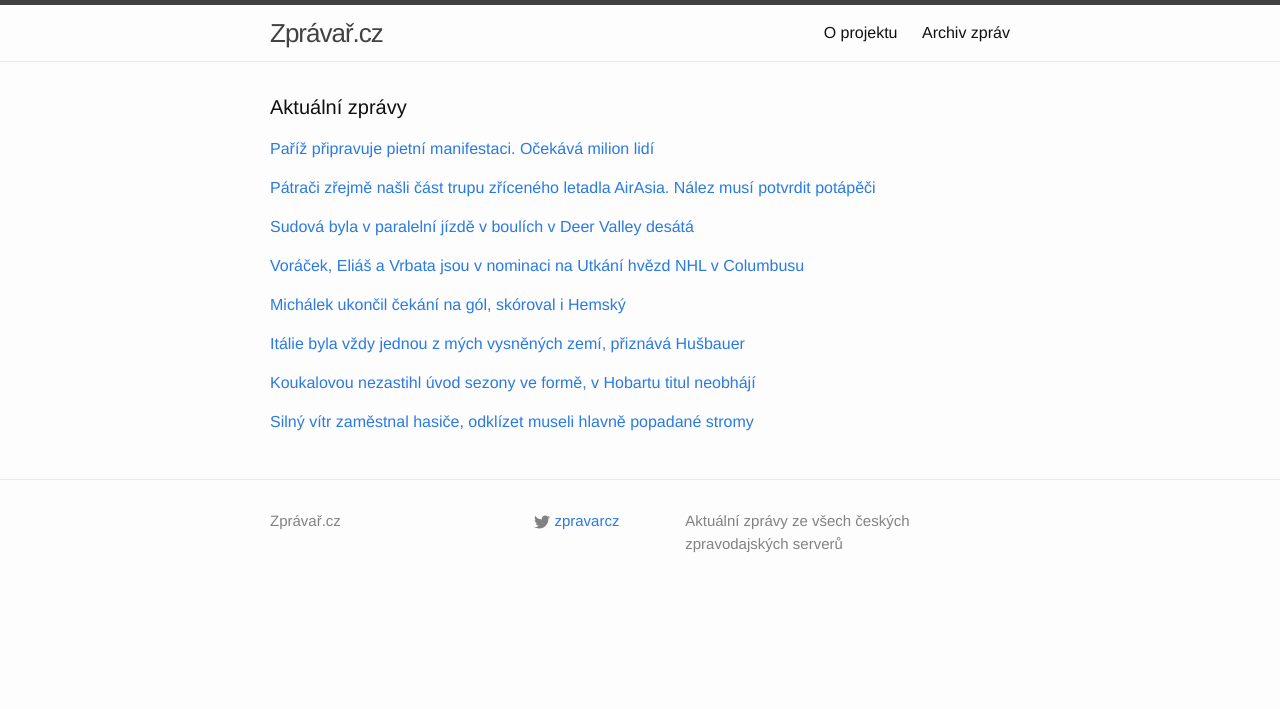
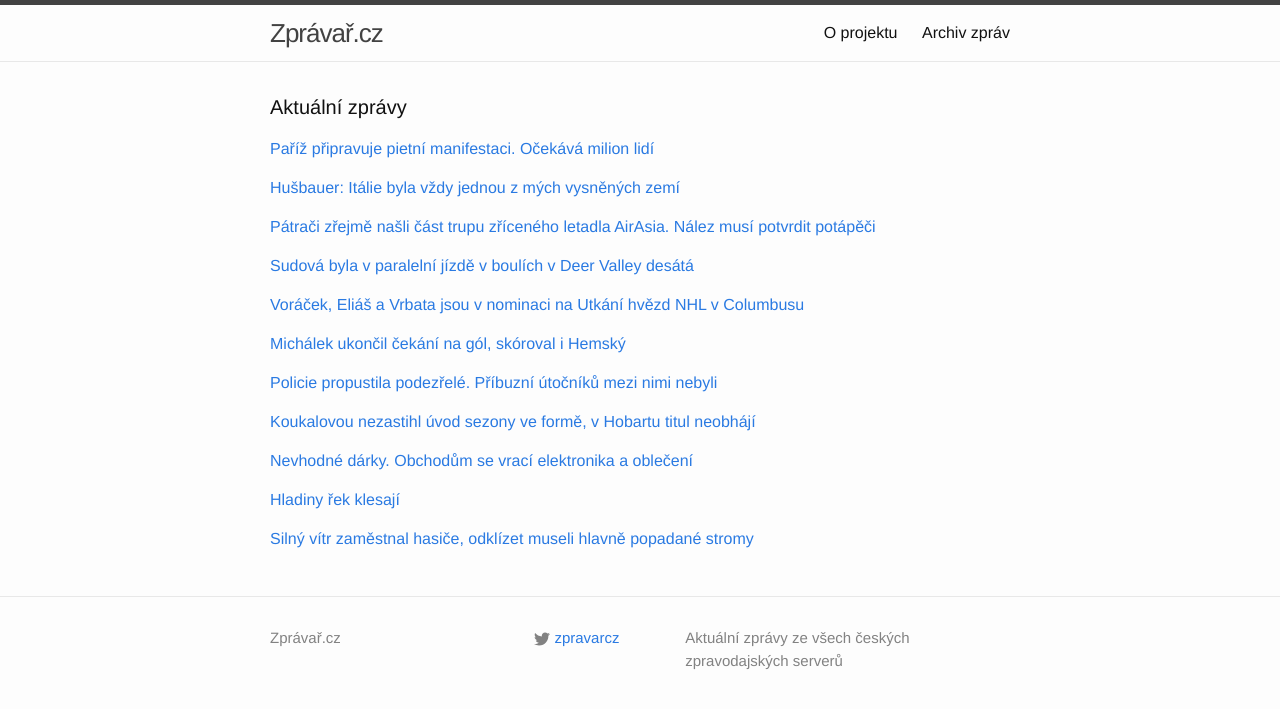
Before and after one commit to adliska/zpravar, a Jekyll site: the page built from index.html, in a window 1280 px wide. Shown: the top 709 px of the page. Built offline with Jekyll 4.4.1, drawn with Linux system fonts in a browser that asks for light colours; some of the changed lines change nothing that is shown.

Commit message:
zpravar news update

```diff
--- a/index.html
+++ b/index.html
@@ -23,8 +23,17 @@ layout: default
 <li><a href=http://www.novinky.cz/zahranicni/evropa/358426-utoky-ve-francii-mohou-byt-zacatkem-vlny-atentatu-v-evrope.html>Útoky ve Francii mohou být začátkem vlny atentátů v Evropě - www.novinky.cz</a></li>
 <li><a href=http://www.ceskenoviny.cz/zpravy/zpravy/utoky-ve-francii-pry-mohou-byt-zacatkem-vlny-atentatu-v-evrope/1167433>Útoky ve Francii prý mohou být začátkem vlny atentátů v Evropě - www.ceskenoviny.cz</a></li>
 </ul>
-</div><p><a href="javascript:;" onclick="toggle_visibility('zpravy1')">Pátrači zřejmě našli část trupu zříceného letadla AirAsia. Nález musí potvrdit potápěči</a></p>
+</div><p><a href="javascript:;" onclick="toggle_visibility('zpravy1')">Hušbauer: Itálie byla vždy jednou z mých vysněných zemí</a></p>
 <div id="zpravy1" style="display:none">
+<ul>
+<li><a href=http://www.tyden.cz/rubriky/sport/fotbal/husbauer-italie-byla-vzdy-jednou-z-mych-vysnenych-zemi_329745.html>Hušbauer: Itálie byla vždy jednou z mých vysněných zemí - www.tyden.cz</a></li>
+<li><a href=http://fotbal.idnes.cz/fotbal-cagliari-husbauer-0xk-/fot_zahranici.aspx?c=A150111_094247_fot_zahranici_rou>Itálie byla vždy jednou z mých vysněných zemí, přiznává Hušbauer - fotbal.idnes.cz</a></li>
+<li><a href=http://www.denik.cz/fotbal/husbauer-si-odchodem-do-italie-plni-sen-se-spartou-se-skoro-nestacil-rozloucit-2.html>Hušbauer si odchodem do Itálie plní sen. Se Spartou se skoro nestačil rozloučit - www.denik.cz</a></li>
+<li><a href=http://sport.aktualne.cz/husbauer-si-splnil-sen-moc-jsem-si-pral-dostat-se-do-italie/r~2dfa4606996b11e49bec0025900fea04/>Hušbauer si splnil sen. Moc jsem si přál dostat se do Itálie - sport.aktualne.cz</a></li>
+<li><a href=http://www.sportovninoviny.cz/zpravy/husbauer-italie-byla-vzdy-jednou-z-mych-vysnenych-zemi/1167476>Hušbauer: Itálie byla vždy jednou z mých vysněných zemí - www.sportovninoviny.cz</a></li>
+</ul>
+</div><p><a href="javascript:;" onclick="toggle_visibility('zpravy2')">Pátrači zřejmě našli část trupu zříceného letadla AirAsia. Nález musí potvrdit potápěči</a></p>
+<div id="zpravy2" style="display:none">
 <ul>
 <li><a href=http://www.rozhlas.cz/_zprava/patraci-zrejme-nasli-cast-trupu-zriceneho-letadla-airasia-nalez-musi-potvrdit-potapeci--1442120>Pátrači zřejmě našli část trupu zříceného letadla AirAsia. Nález musí potvrdit potápěči - www.rozhlas.cz</a></li>
 <li><a href=http://www.novinky.cz/zahranicni/svet/358431-nasli-jsme-asi-trup-letadla-hlasi-patraci-po-zricenem-airbusu.html>Našli jsme asi trup letadla, hlásí pátrači po zříceném airbusu - www.novinky.cz</a></li>
@@ -32,47 +41,60 @@ layout: default
 <li><a href=http://zpravy.aktualne.cz/zahranici/nasli-jsme-trup-zriceneho-airbusu-hlasi-indonesti-patraci/r~959d0dd2995e11e4bdad0025900fea04/>Našli jsme trup zříceného airbusu, hlásí indonéští pátrači - zpravy.aktualne.cz</a></li>
 <li><a href=http://www.ceskenoviny.cz/zpravy/zpravy/indonesti-patraci-pry-lokalizovali-trup-zriceneho-letadla/1167446>Indonéští pátrači prý lokalizovali trup zříceného letadla - www.ceskenoviny.cz</a></li>
 </ul>
-</div><p><a href="javascript:;" onclick="toggle_visibility('zpravy2')">Sudová byla v paralelní jízdě v boulích v Deer Valley desátá</a></p>
-<div id="zpravy2" style="display:none">
+</div><p><a href="javascript:;" onclick="toggle_visibility('zpravy3')">Sudová byla v paralelní jízdě v boulích v Deer Valley desátá</a></p>
+<div id="zpravy3" style="display:none">
 <ul>
 <li><a href=http://sport.aktualne.cz/sudova-byla-v-paralelni-jizde-v-boulich-v-deer-valley-desata/r~09e5e7b6997511e49f60002590604f2e/>Sudová byla v paralelní jízdě v boulích v Deer Valley desátá - sport.aktualne.cz</a></li>
 <li><a href=http://www.denik.cz/zimni_sporty/boularka-sudova-skoncila-v-generalce-na-ms-v-paralelni-jizde-desata-20150111.html>Boulařka Sudová skončila v generálce na MS v paralelní jízdě desátá - www.denik.cz</a></li>
 <li><a href=http://www.sportovninoviny.cz/zpravy/sudova-byla-v-paralelni-jizde-v-boulich-v-deer-valley-desata/1167469>Sudová byla v paralelní jízdě v boulích v Deer Valley desátá - www.sportovninoviny.cz</a></li>
 <li><a href=http://sport.idnes.cz/akrobaticke-lyzovani-boule-sudova-d5h-/lyzovani.aspx?c=A150111_082425_lyzovani_rou>Boulařka Sudová skončila v paralelní jízdě v Deer Valley desátá - sport.idnes.cz</a></li>
 </ul>
-</div><p><a href="javascript:;" onclick="toggle_visibility('zpravy3')">Voráček, Eliáš a Vrbata jsou v nominaci na Utkání hvězd NHL v Columbusu</a></p>
-<div id="zpravy3" style="display:none">
+</div><p><a href="javascript:;" onclick="toggle_visibility('zpravy4')">Voráček, Eliáš a Vrbata jsou v nominaci na Utkání hvězd NHL v Columbusu</a></p>
+<div id="zpravy4" style="display:none">
 <ul>
 <li><a href=http://hokej.idnes.cz/hokej-nhl-utkani-hvezd-cesi-dds-/nhl.aspx?c=A150111_081007_ms-hokej-2015_rou>Voráček, Eliáš a Vrbata jsou v nominaci na Utkání hvězd NHL v Columbusu - hokej.idnes.cz</a></li>
 <li><a href=http://www.denik.cz/hokej/utkani-hvezd-nhl-zna-ucastniky-do-vybrane-spolecnosti-se-dostali-tri-cesi-201501.html>Utkání hvězd NHL zná účastníky. Do vybrané společnosti se dostali tři Češi - www.denik.cz</a></li>
 <li><a href=http://sport.aktualne.cz/voracek-elias-a-vrbata-byli-nominovani-na-utkani-hvezd-nhl/r~1a03c2a8996111e49e4b0025900fea04/>Voráček, Eliáš a Vrbata byli nominováni na Utkání hvězd NHL - sport.aktualne.cz</a></li>
 <li><a href=http://www.sportovninoviny.cz/zpravy/voracek-elias-a-vrbata-byli-nominovani-na-utkani-hvezd-nhl/1167456>Voráček, Eliáš a Vrbata byli nominováni na Utkání hvězd NHL - www.sportovninoviny.cz</a></li>
 </ul>
-</div><p><a href="javascript:;" onclick="toggle_visibility('zpravy4')">Michálek ukončil čekání na gól, skóroval i Hemský</a></p>
-<div id="zpravy4" style="display:none">
+</div><p><a href="javascript:;" onclick="toggle_visibility('zpravy5')">Michálek ukončil čekání na gól, skóroval i Hemský</a></p>
+<div id="zpravy5" style="display:none">
 <ul>
 <li><a href=http://www.tyden.cz/rubriky/sport/hokej/nhl/michalek-ukoncil-cekani-na-gol-skoroval-i-hemsky_329736.html>Michálek ukončil čekání na gól, skóroval i Hemský - www.tyden.cz</a></li>
 <li><a href=http://www.tyden.cz/rubriky/sport/hokej/nhl/pastrnak-slavil-premierove-trefy-trefili-se-i-michalek-a-hemsky_329736.html>Pastrňák slavil premiérové trefy, trefili se i Michálek a Hemský - www.tyden.cz</a></li>
 <li><a href=http://www.denik.cz/hokej/michalek-ukoncil-v-nhl-cekani-na-gol-pastrnak-byl-v-sedmem-nebi-20150111.html>Michálek ukončil v NHL čekání na gól, Pastrňák byl v sedmém nebi - www.denik.cz</a></li>
 <li><a href=http://www.sportovninoviny.cz/zpravy/michalek-ukoncil-v-nhl-cekani-na-gol-pastrnak-byl-v-sedmem-nebi/1167425>Michálek ukončil v NHL čekání na gól, Pastrňák byl v sedmém nebi	 - www.sportovninoviny.cz</a></li>
 </ul>
-</div><p><a href="javascript:;" onclick="toggle_visibility('zpravy5')">Itálie byla vždy jednou z mých vysněných zemí, přiznává Hušbauer</a></p>
-<div id="zpravy5" style="display:none">
+</div><p><a href="javascript:;" onclick="toggle_visibility('zpravy6')">Policie propustila podezřelé. Příbuzní útočníků mezi nimi nebyli</a></p>
+<div id="zpravy6" style="display:none">
 <ul>
-<li><a href=http://fotbal.idnes.cz/fotbal-cagliari-husbauer-0xk-/fot_zahranici.aspx?c=A150111_094247_fot_zahranici_rou>Itálie byla vždy jednou z mých vysněných zemí, přiznává Hušbauer - fotbal.idnes.cz</a></li>
-<li><a href=http://www.denik.cz/fotbal/husbauer-si-odchodem-do-italie-plni-sen-se-spartou-se-skoro-nestacil-rozloucit-2.html>Hušbauer si odchodem do Itálie plní sen. Se Spartou se skoro nestačil rozloučit - www.denik.cz</a></li>
-<li><a href=http://sport.aktualne.cz/husbauer-si-splnil-sen-moc-jsem-si-pral-dostat-se-do-italie/r~2dfa4606996b11e49bec0025900fea04/>Hušbauer si splnil sen. Moc jsem si přál dostat se do Itálie - sport.aktualne.cz</a></li>
-<li><a href=http://www.sportovninoviny.cz/zpravy/husbauer-italie-byla-vzdy-jednou-z-mych-vysnenych-zemi/1167476>Hušbauer: Itálie byla vždy jednou z mých vysněných zemí - www.sportovninoviny.cz</a></li>
+<li><a href=http://zahranicni.ihned.cz/evropa-slovensko/c1-63363160-policie-propustila-podezrele-pribuzni-utocniku-mezi-nimi-nebyli>Policie propustila podezřelé. Příbuzní útočníků mezi nimi nebyli - zahranicni.ihned.cz</a></li>
+<li><a href=http://www.lidovky.cz/petice-zadrzena-v-souvislosti-s-utoky-v-parizi-je-na-svobode-pry-/zpravy-svet.aspx?c=A150111_103453_ln_zahranici_mmu>Policie propustila pětici zadrženou v souvislosti s útokem na Charlie Hebdo  - www.lidovky.cz</a></li>
+<li><a href=http://www.ceskenoviny.cz/zpravy/zpravy/petice-zadrzena-v-souvislosti-s-utoky-v-parizi-je-na-svobode/1167498>Pětice zadržená v souvislosti s útoky v Paříži je na svobodě - www.ceskenoviny.cz</a></li>
 </ul>
-</div><p><a href="javascript:;" onclick="toggle_visibility('zpravy6')">Koukalovou nezastihl úvod sezony ve formě, v Hobartu titul neobhájí</a></p>
-<div id="zpravy6" style="display:none">
+</div><p><a href="javascript:;" onclick="toggle_visibility('zpravy7')">Koukalovou nezastihl úvod sezony ve formě, v Hobartu titul neobhájí</a></p>
+<div id="zpravy7" style="display:none">
 <ul>
 <li><a href=http://www.denik.cz/tenis/koukalovou-nezastihl-uvod-sezony-ve-forme-v-hobartu-titul-neobhaji-20150111.html>Koukalovou nezastihl úvod sezony ve formě, v Hobartu titul neobhájí - www.denik.cz</a></li>
 <li><a href=http://sport.aktualne.cz/koukalova-pri-obhajobe-titulu-v-hobartu-vypadla-v-1-kole/r~47bb8b72997511e486b9002590604f2e/>Koukalová při obhajobě titulu v Hobartu vypadla v 1. kole - sport.aktualne.cz</a></li>
 <li><a href=http://sport.idnes.cz/tenis-turnaje-zpravodajstvi-diw-/tenis.aspx?c=A150111_103246_tenis_rou>Koukalová finále v Hobartu nezopakuje, vypadla hned v prvním kole - sport.idnes.cz</a></li>
 </ul>
-</div><p><a href="javascript:;" onclick="toggle_visibility('zpravy7')">Silný vítr zaměstnal hasiče, odklízet museli hlavně popadané stromy</a></p>
-<div id="zpravy7" style="display:none">
+</div><p><a href="javascript:;" onclick="toggle_visibility('zpravy8')">Nevhodné dárky. Obchodům se vrací elektronika a oblečení</a></p>
+<div id="zpravy8" style="display:none">
+<ul>
+<li><a href=http://zpravy.aktualne.cz/ekonomika/ceska-ekonomika/nevhodne-darky-obchodum-se-vraci-elektronika-a-obleceni/r~8412698e997911e498be002590604f2e/>Nevhodné dárky. Obchodům se vrací elektronika a oblečení - zpravy.aktualne.cz</a></li>
+<li><a href=http://www.denik.cz/ekonomika/z-vanocnich-darku-lidi-vraci-nejcasteji-elektroniku-a-obleceni-20150111.html>Z vánočních dárků lidí vrací nejčastěji elektroniku a oblečení - www.denik.cz</a></li>
+<li><a href=http://www.financninoviny.cz/zpravodajstvi/zpravy/z-vanocnich-darku-lidi-vraci-nejcasteji-elektroniku-a-obleceni/1167496>Z vánočních dárků lidí vrací nejčastěji elektroniku a oblečení - www.financninoviny.cz</a></li>
+</ul>
+</div><p><a href="javascript:;" onclick="toggle_visibility('zpravy9')">Hladiny řek klesají</a></p>
+<div id="zpravy9" style="display:none">
+<ul>
+<li><a href=http://www.novinky.cz/domaci/358434-hladiny-rek-klesaji.html>Hladiny řek klesají - www.novinky.cz</a></li>
+<li><a href=http://zpravy.aktualne.cz/domaci/reky-stoupaly-i-v-noci-s-ochlazenim-se-situace-zlepsila/r~180ce762996c11e4833a0025900fea04/>Řeky stoupaly i v noci, s ochlazením se situace zlepšuje - zpravy.aktualne.cz</a></li>
+<li><a href=http://www.denik.cz/z_domova/hladiny-rek-v-cechach-i-na-morave-postupne-klesaji-20150111.html>Hladiny řek v Čechách i na Moravě postupně klesají - www.denik.cz</a></li>
+</ul>
+</div><p><a href="javascript:;" onclick="toggle_visibility('zpravy10')">Silný vítr zaměstnal hasiče, odklízet museli hlavně popadané stromy</a></p>
+<div id="zpravy10" style="display:none">
 <ul>
 <li><a href=http://www.denik.cz/z_domova/silny-vitr-zamestnal-hasice-odklizet-museli-hlavne-popadane-stromy-20150111.html>Silný vítr zaměstnal hasiče, odklízet museli hlavně popadané stromy - www.denik.cz</a></li>
 <li><a href=http://www.ceskenoviny.cz/zpravy/zpravy/hasici-v-noci-vyjizdeli-kvuli-silnemu-vetru/1167447>Hasiči v noci vyjížděli kvůli silnému větru - www.ceskenoviny.cz</a></li>
```
